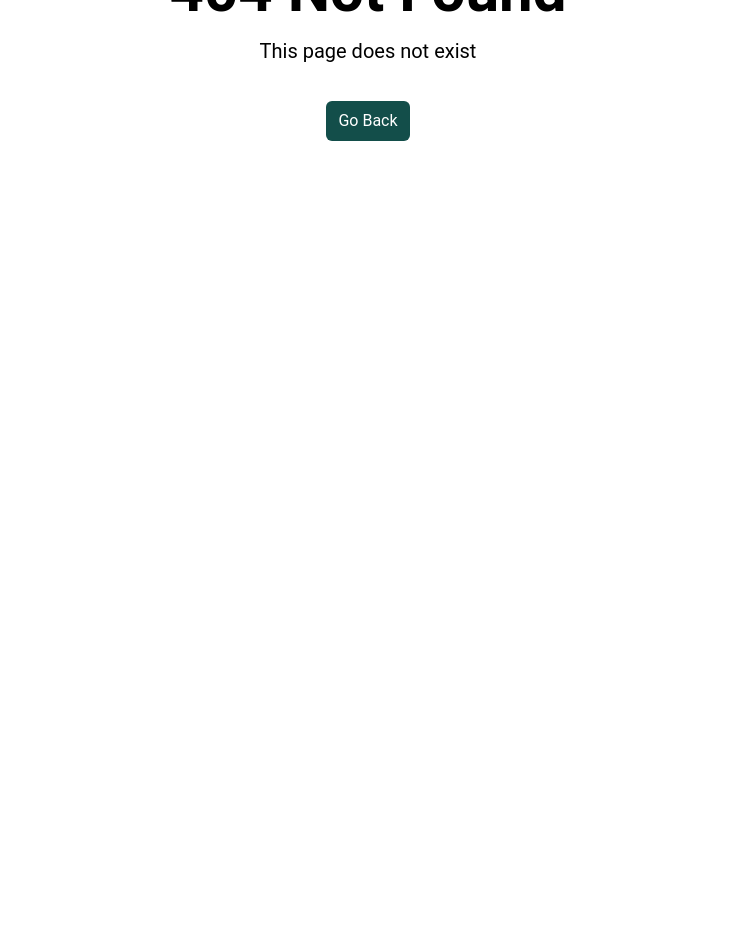
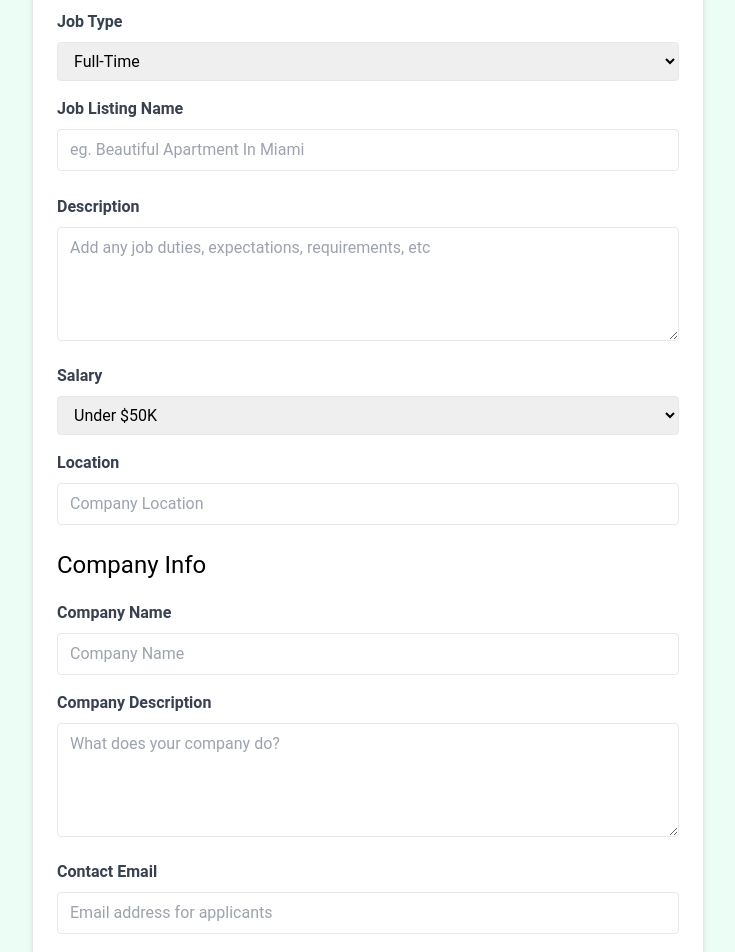
Before and after one commit to dfranzzzzz/Job-Library, a React (Vite) app in the folder Job-Library/: page /add-job in a window 1280 px wide. Before the commit this address had no page. Shown: the part 260-1212 px from the top of the page, without its empty margins (272-1007 px from the left). Before the commit the page ends 800 px from the top, so only its background shows below. Built offline with nearby package versions, Linux system fonts and the light colour scheme.

Commit message:
Added AddJobPage.jsx and created a feature for adding a job listing

```diff
--- a/Job-Library/src/App.jsx
+++ b/Job-Library/src/App.jsx
@@ -9,7 +9,20 @@
 import HomePage from "./Pages/HomePage";
 import JobsPage from "./Pages/JobsPage";
 import JobPage, { jobLoader } from "./Pages/JobPage";
+import AddJobPage from "./Pages/AddJobPage";
 import NotFoundPage from "./Pages/NotFoundPage";
+
+const App = () => {
+  const addJob = async (newJob) => {
+    const res = await fetch("/api/jobs", {
+      method: "POST",
+      headers: {
+        "Content-Type": "application/json",
+      },
+      body: JSON.stringify(newJob),
+    });
+    return;
+  };
 
   const router = createBrowserRouter(
     createRoutesFromElements(
@@ -17,12 +30,12 @@
         <Route index element={<HomePage />} />
         <Route path="/jobs" element={<JobsPage />} />
         <Route path="/jobs/:id" element={<JobPage />} loader={jobLoader} />
+        <Route path="/add-job" element={<AddJobPage addJobSubmit={addJob} />} />
         <Route path="*" element={<NotFoundPage />} />
       </Route>
     )
   );
 
-const App = () => {
   return <RouterProvider router={router} />;
 };
 
--- a/Job-Library/src/Components/HomeCards.jsx
+++ b/Job-Library/src/Components/HomeCards.jsx
@@ -26,7 +26,7 @@
             </p>
             <Link
               className="inline-block bg-emerald-600 text-white rounded-lg px-4 py-2 hover:bg-emerald-700"
-              to=""
+              to="/add-job"
             >
               Add Job
             </Link>
--- /dev/null
+++ b/Job-Library/src/Pages/AddJobPage.jsx
@@ -0,0 +1,236 @@
+import React from "react";
+import { useState } from "react";
+import { useNavigate } from "react-router-dom";
+
+const AddJobPage = ({ addJobSubmit }) => {
+  const [title, setTitle] = useState("");
+  const [type, setType] = useState("Full-Time");
+  const [location, setLocation] = useState("");
+  const [description, setDescription] = useState("");
+  const [salary, setSalary] = useState("Under $50K");
+  const [companyName, setCompanyName] = useState("");
+  const [companyDescription, setCompanyDescription] = useState("");
+  const [contactEmail, setContactEmail] = useState("");
+  const [contactPhone, setContactPhone] = useState("");
+
+  const navigate = useNavigate();
+
+  const submitForm = (e) => {
+    e.preventDefault();
+
+    const newJob = {
+      title,
+      type,
+      location,
+      description,
+      salary,
+      company: {
+        name: companyName,
+        description: companyDescription,
+        contactEmail,
+        contactPhone,
+      },
+    };
+
+    addJobSubmit(newJob);
+
+    return navigate("/jobs");
+  };
+
+  return (
+    <section className="bg-emerald-50">
+      <div className="container m-auto max-w-2xl py-24">
+        <div className="bg-white px-6 py-8 mb-4 shadow-md rounded-md border m-4 md:m-0">
+          <form onSubmit={submitForm}>
+            <h2 className="text-3xl text-center font-semibold mb-6">Add Job</h2>
+
+            <div className="mb-4">
+              <label
+                htmlFor="type"
+                className="block text-gray-700 font-bold mb-2"
+              >
+                Job Type
+              </label>
+              <select
+                id="type"
+                name="type"
+                className="border rounded w-full py-2 px-3"
+                required
+                value={type}
+                onChange={(e) => setType(e.target.value)}
+              >
+                <option value="Full-Time">Full-Time</option>
+                <option value="Part-Time">Part-Time</option>
+                <option value="Remote">Remote</option>
+                <option value="Internship">Internship</option>
+              </select>
+            </div>
+
+            <div className="mb-4">
+              <label className="block text-gray-700 font-bold mb-2">
+                Job Listing Name
+              </label>
+              <input
+                type="text"
+                id="title"
+                name="title"
+                className="border rounded w-full py-2 px-3 mb-2"
+                placeholder="eg. Beautiful Apartment In Miami"
+                required
+                value={title}
+                onChange={(e) => setTitle(e.target.value)}
+              />
+            </div>
+            <div className="mb-4">
+              <label
+                htmlFor="description"
+                className="block text-gray-700 font-bold mb-2"
+              >
+                Description
+              </label>
+              <textarea
+                id="description"
+                name="description"
+                className="border rounded w-full py-2 px-3"
+                rows="4"
+                placeholder="Add any job duties, expectations, requirements, etc"
+                value={description}
+                onChange={(e) => setDescription(e.target.value)}
+              ></textarea>
+            </div>
+
+            <div className="mb-4">
+              <label
+                htmlFor="type"
+                className="block text-gray-700 font-bold mb-2"
+              >
+                Salary
+              </label>
+              <select
+                id="salary"
+                name="salary"
+                className="border rounded w-full py-2 px-3"
+                required
+                value={salary}
+                onChange={(e) => setSalary(e.target.value)}
+              >
+                <option value="Under $50K">Under $50K</option>
+                <option value="$50K - 60K">$50K - $60K</option>
+                <option value="$60K - 70K">$60K - $70K</option>
+                <option value="$70K - 80K">$70K - $80K</option>
+                <option value="$80K - 90K">$80K - $90K</option>
+                <option value="$90K - 100K">$90K - $100K</option>
+                <option value="$100K - 110K">$100K - $110K</option>
+                <option value="$110K - 120K">$110K - $120K</option>
+                <option value="$120K - 150K">$120K - $150K</option>
+                <option value="$150K - 200K">$150K - $200K</option>
+                <option value="Over $200K">Over $200K</option>
+              </select>
+            </div>
+
+            <div className="mb-4">
+              <label className="block text-gray-700 font-bold mb-2">
+                Location
+              </label>
+              <input
+                type="text"
+                id="location"
+                name="location"
+                className="border rounded w-full py-2 px-3 mb-2"
+                placeholder="Company Location"
+                required
+                value={location}
+                onChange={(e) => setLocation(e.target.value)}
+              />
+            </div>
+
+            <h3 className="text-2xl mb-5">Company Info</h3>
+
+            <div className="mb-4">
+              <label
+                htmlFor="company"
+                className="block text-gray-700 font-bold mb-2"
+              >
+                Company Name
+              </label>
+              <input
+                type="text"
+                id="company"
+                name="company"
+                className="border rounded w-full py-2 px-3"
+                placeholder="Company Name"
+                value={companyName}
+                onChange={(e) => setCompanyName(e.target.value)}
+              />
+            </div>
+
+            <div className="mb-4">
+              <label
+                htmlFor="company_description"
+                className="block text-gray-700 font-bold mb-2"
+              >
+                Company Description
+              </label>
+              <textarea
+                id="company_description"
+                name="company_description"
+                className="border rounded w-full py-2 px-3"
+                rows="4"
+                placeholder="What does your company do?"
+                value={companyDescription}
+                onChange={(e) => setCompanyDescription(e.target.value)}
+              ></textarea>
+            </div>
+
+            <div className="mb-4">
+              <label
+                htmlFor="contact_email"
+                className="block text-gray-700 font-bold mb-2"
+              >
+                Contact Email
+              </label>
+              <input
+                type="email"
+                id="contact_email"
+                name="contact_email"
+                className="border rounded w-full py-2 px-3"
+                placeholder="Email address for applicants"
+                required
+                value={contactEmail}
+                onChange={(e) => setContactEmail(e.target.value)}
+              />
+            </div>
+            <div className="mb-4">
+              <label
+                htmlFor="contact_phone"
+                className="block text-gray-700 font-bold mb-2"
+              >
+                Contact Phone
+              </label>
+              <input
+                type="tel"
+                id="contact_phone"
+                name="contact_phone"
+                className="border rounded w-full py-2 px-3"
+                placeholder="Optional phone for applicants"
+                value={contactPhone}
+                onChange={(e) => setContactPhone(e.target.value)}
+              />
+            </div>
+
+            <div>
+              <button
+                className="bg-teal-800 hover:bg-teal-900 text-white font-bold py-2 px-4 rounded-full w-full focus:outline-none focus:shadow-outline"
+                type="submit"
+              >
+                Add Job
+              </button>
+            </div>
+          </form>
+        </div>
+      </div>
+    </section>
+  );
+};
+
+export default AddJobPage;
```
Lines whose indentation alone changed are shown as unchanged.
